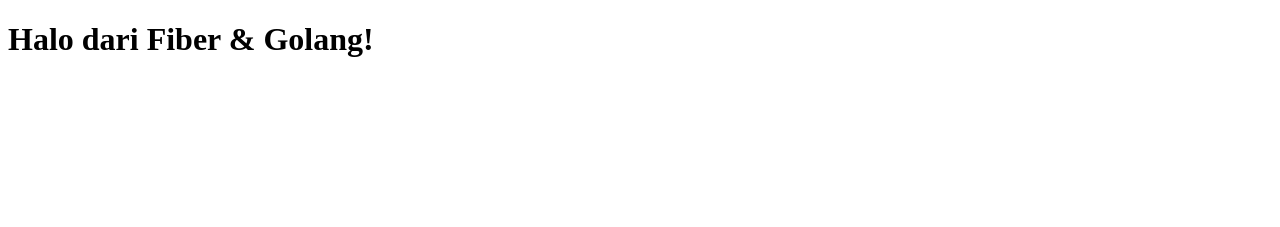
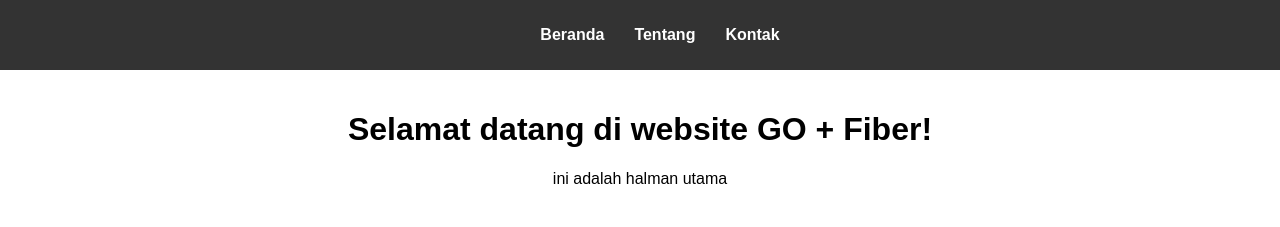
Before and after one commit to MUFLIHAFIF004/GO_Latihan, a plain HTML site: page Web/views/index.html in a window 1280 px wide. Drawn offline with Linux system fonts and the light colour scheme.

Commit message:
perbaharuan

```diff
--- a/Web/views/index.html
+++ b/Web/views/index.html
@@ -2,9 +2,21 @@
 <html lang="en">
 <head>
     <meta charset="UTF-8">
-    <title>Fiber Website</title>
+    <title>Belajar Golang + Fiber</title>
+    <link rel="stylesheet" href="/static/css/style.css">
 </head>
 <body>
-    <h1>Halo dari Fiber & Golang!</h1>
+    <nav>
+        <ul>
+            <li><a href="/">Beranda</a></li>
+            <li><a href="">Tentang</a></li>
+            <li><a href="">Kontak</a></li>
+        </ul>
+    </nav>
+
+    <div class="container">
+        <h1>Selamat datang di website GO + Fiber!</h1>
+        <p>ini adalah halman utama</p>
+    </div>
 </body>
 </html>
```
